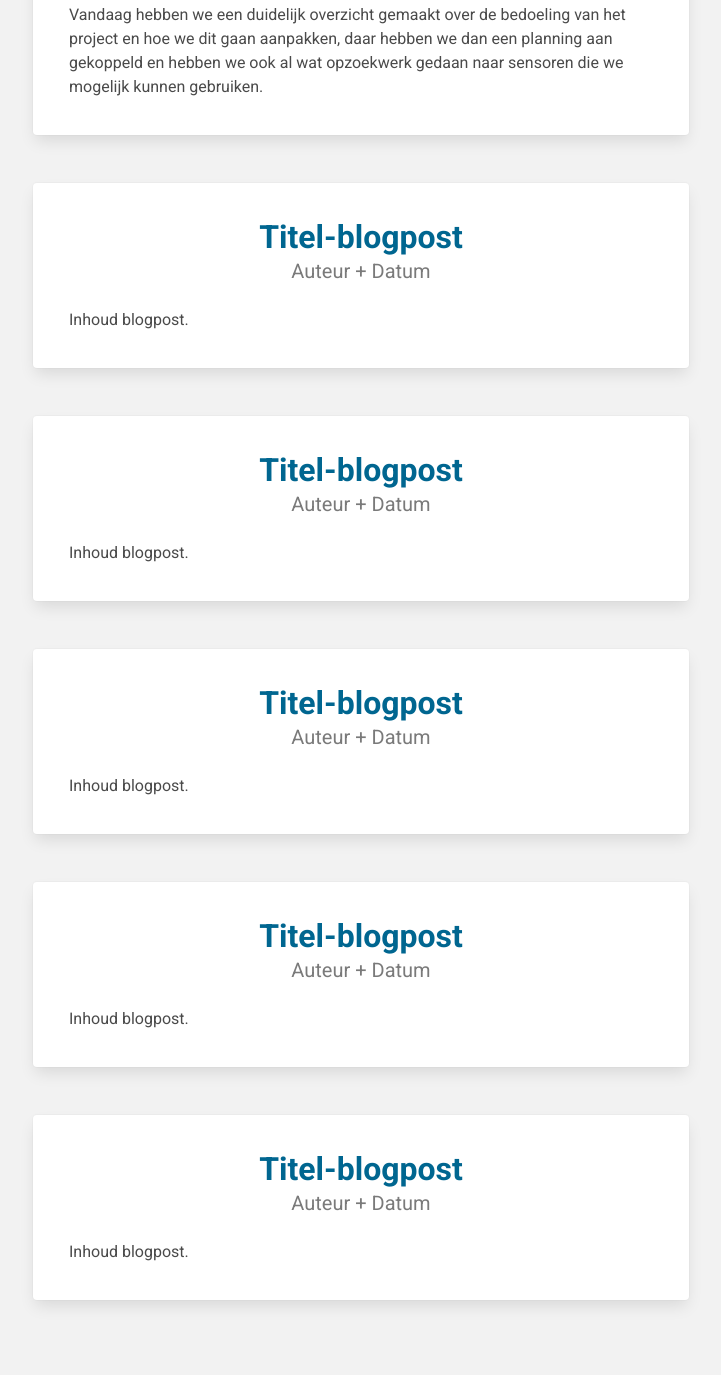
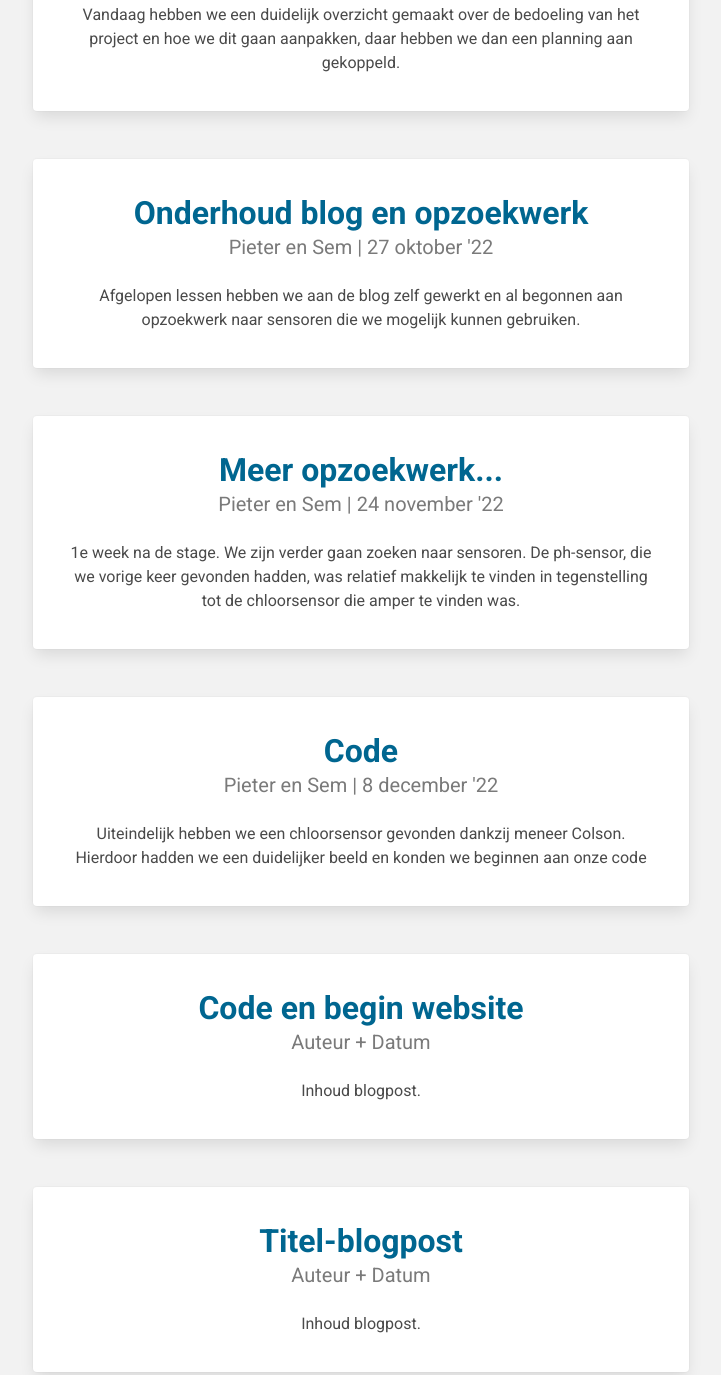
Before and after one commit to pieterrrsw/blog_pieter_sem, a plain HTML site: page index.html in a window 1280 px wide. Shown: the part 210-1585 px from the top of the page, without its empty margins (279-1000 px from the left). Drawn offline with nearby package versions, Linux system fonts and the light colour scheme.

Commit message:
updated blog

```diff
--- a/index.html
+++ b/index.html
@@ -69,8 +69,8 @@
               </div>
             </div>
 
-            <div class="content">
-              <p>Vandaag hebben we een duidelijk overzicht gemaakt over de bedoeling van het project en hoe we dit gaan aanpakken, daar hebben we dan een planning aan gekoppeld en hebben we ook al wat opzoekwerk gedaan naar sensoren die we mogelijk kunnen gebruiken.</p>
+            <div class="content has-text-centered">
+              <p>Vandaag hebben we een duidelijk overzicht gemaakt over de bedoeling van het project en hoe we dit gaan aanpakken, daar hebben we dan een planning aan gekoppeld.</p>
             </div>
           </div>
         </div>
@@ -80,13 +80,64 @@
           <div class="card-content">
             <div class="columns">
               <div class="column is-10 is-offset-1">
-                <h3 class="has-text-centered semibold title">Titel-blogpost</h3>
+                <h3 class="has-text-centered semibold title">Onderhoud blog en opzoekwerk</h3>
+                <p class="has-text-centered has-text-grey subtitle">
+                  Pieter en Sem  |  27 oktober '22</p>
+              </div>
+            </div>
+
+            <div class="content has-text-centered">
+              <p>Afgelopen lessen hebben we aan de blog zelf gewerkt en al begonnen aan opzoekwerk naar sensoren die we mogelijk kunnen gebruiken.</p>
+            </div>
+          </div>
+        </div>
+
+
+        <div class="column is-8 card mb-6 blogpost">
+          <div class="card-content">
+            <div class="columns">
+              <div class="column is-10 is-offset-1">
+                <h3 class="has-text-centered semibold title">Meer opzoekwerk...</h3>
+                <p class="has-text-centered has-text-grey subtitle">
+                  Pieter en Sem  |  24 november '22</p>
+              </div>
+            </div>
+
+            <div class="content has-text-centered">
+              <p>1e week na de stage. We zijn verder gaan zoeken naar sensoren. De ph-sensor, die we vorige keer gevonden hadden, was relatief makkelijk te vinden in tegenstelling tot de chloorsensor die amper te vinden was.</p>
+            </div>
+          </div>
+        </div>
+
+
+        <div class="column is-8 card mb-6 blogpost">
+          <div class="card-content">
+            <div class="columns">
+              <div class="column is-10 is-offset-1">
+                <h3 class="has-text-centered semibold title">Code</h3>
+                <p class="has-text-centered has-text-grey subtitle">
+                  Pieter en Sem  |  8 december '22</p>
+              </div>
+            </div>
+
+            <div class="content has-text-centered">
+              <p>Uiteindelijk hebben we een chloorsensor gevonden dankzij meneer Colson. Hierdoor hadden we een duidelijker beeld en konden we beginnen aan onze code</p>
+            </div>
+          </div>
+        </div>
+
+
+        <div class="column is-8 card mb-6 blogpost">
+          <div class="card-content">
+            <div class="columns">
+              <div class="column is-10 is-offset-1">
+                <h3 class="has-text-centered semibold title">Code en begin website</h3>
                 <p class="has-text-centered has-text-grey subtitle">
                   Auteur + Datum</p>
               </div>
             </div>
 
-            <div class="content">
+            <div class="content has-text-centered">
               <p>Inhoud blogpost.</p>
             </div>
           </div>
@@ -103,58 +154,7 @@
               </div>
             </div>
 
-            <div class="content">
-              <p>Inhoud blogpost.</p>
-            </div>
-          </div>
-        </div>
-
-
-        <div class="column is-8 card mb-6 blogpost">
-          <div class="card-content">
-            <div class="columns">
-              <div class="column is-10 is-offset-1">
-                <h3 class="has-text-centered semibold title">Titel-blogpost</h3>
-                <p class="has-text-centered has-text-grey subtitle">
-                  Auteur + Datum</p>
-              </div>
-            </div>
-
-            <div class="content">
-              <p>Inhoud blogpost.</p>
-            </div>
-          </div>
-        </div>
-
-
-        <div class="column is-8 card mb-6 blogpost">
-          <div class="card-content">
-            <div class="columns">
-              <div class="column is-10 is-offset-1">
-                <h3 class="has-text-centered semibold title">Titel-blogpost</h3>
-                <p class="has-text-centered has-text-grey subtitle">
-                  Auteur + Datum</p>
-              </div>
-            </div>
-
-            <div class="content">
-              <p>Inhoud blogpost.</p>
-            </div>
-          </div>
-        </div>
-
-
-        <div class="column is-8 card mb-6 blogpost">
-          <div class="card-content">
-            <div class="columns">
-              <div class="column is-10 is-offset-1">
-                <h3 class="has-text-centered semibold title">Titel-blogpost</h3>
-                <p class="has-text-centered has-text-grey subtitle">
-                  Auteur + Datum</p>
-              </div>
-            </div>
-
-            <div class="content">
+            <div class="content has-text-centered">
               <p>Inhoud blogpost.</p>
             </div>
           </div>
```
